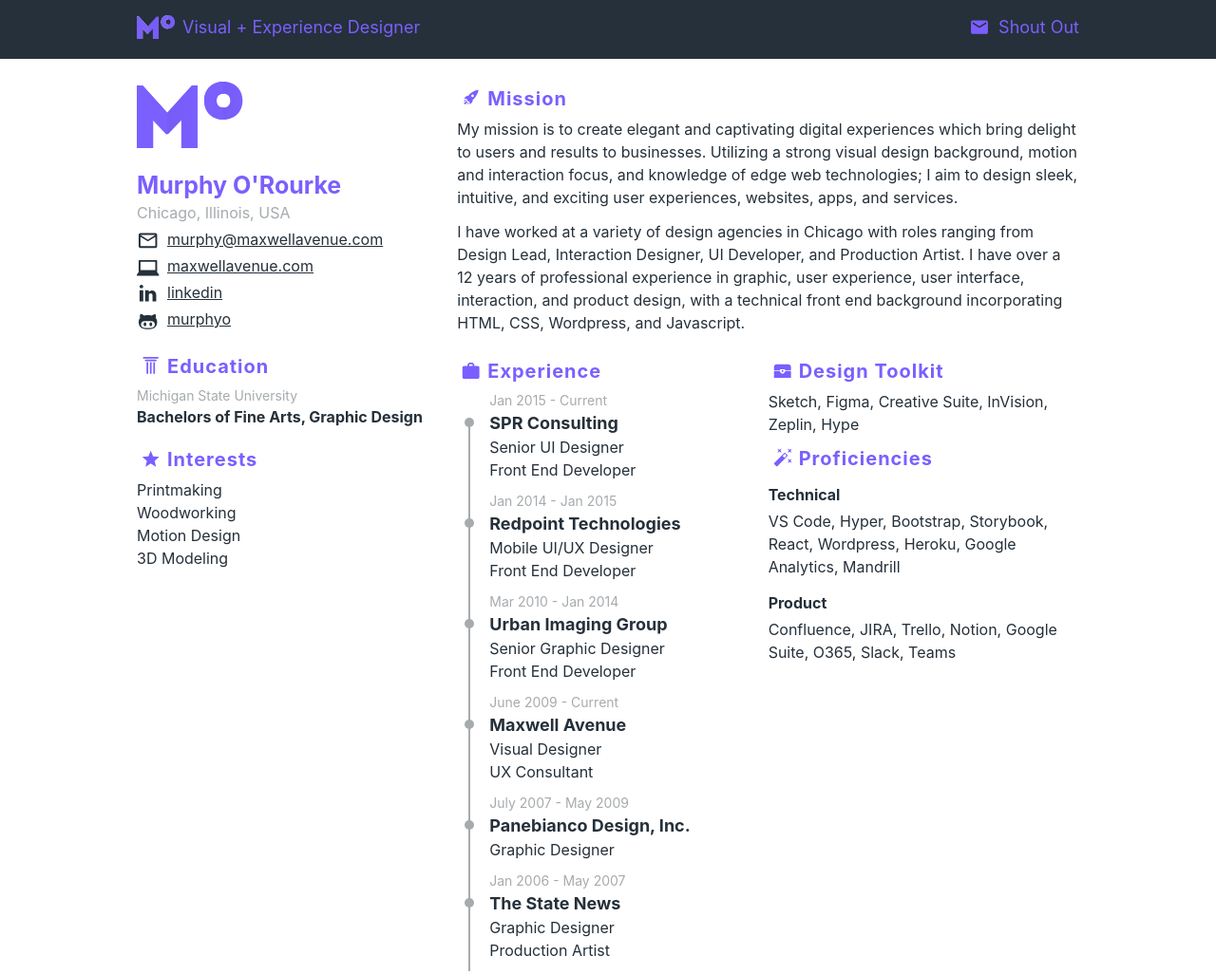
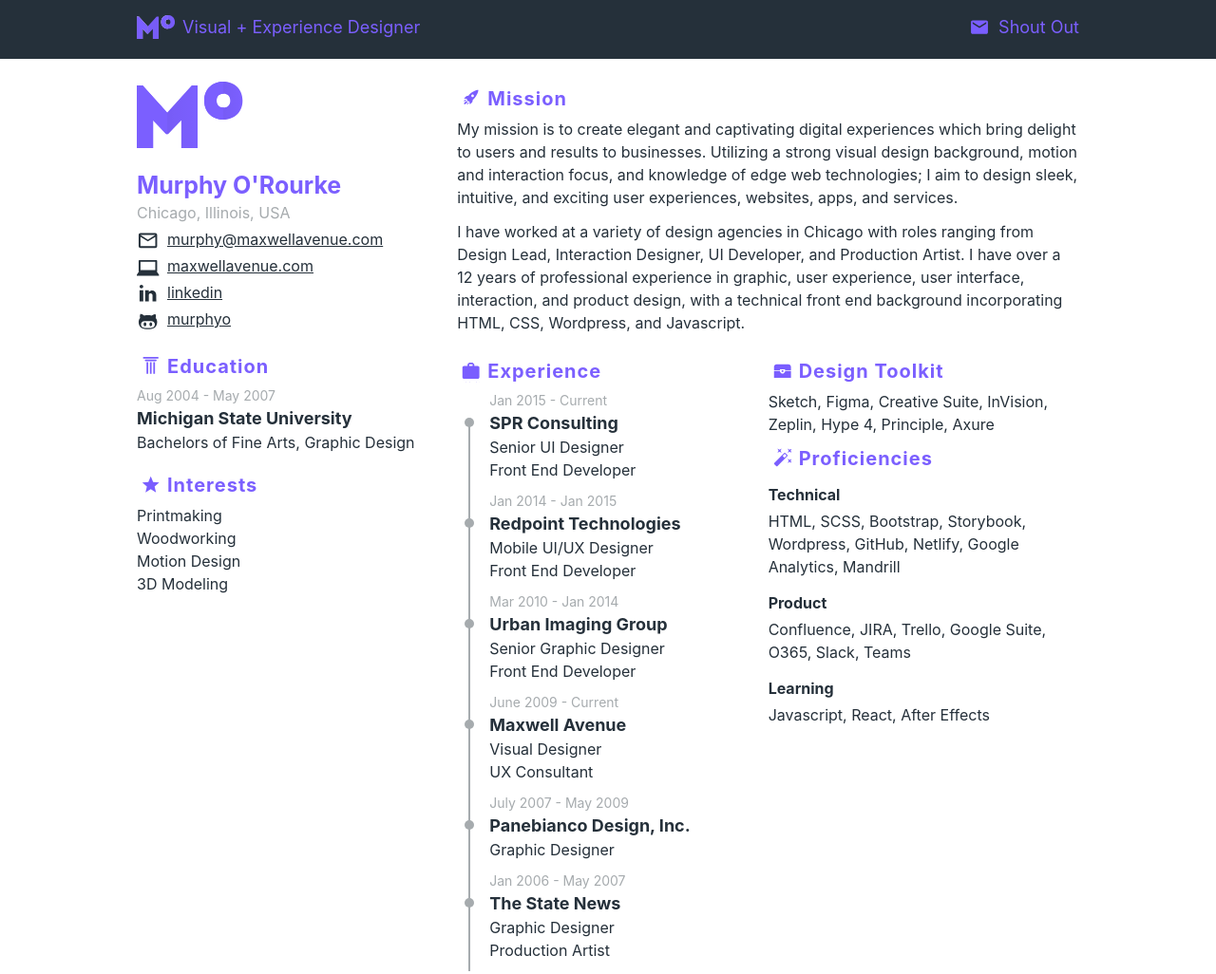
Before and after one commit to murphyo/murphyo.github.io, a website: page index.html in a window 1280 px wide. Shown: the whole page at 95% size. Drawn offline with Linux system fonts and the light colour scheme; a script that the page names is missing.

Commit message:
Update resume.

```diff
--- a/index.html
+++ b/index.html
@@ -91,6 +91,7 @@
       <div class="education fadeCtrl">
         <h1>Education</h1>
         <ul>
+          <li>Aug 2004 - May 2007</li>
           <li>Michigan State University</li>
           <li>Bachelors of Fine Arts, Graphic Design</li>
         </ul>
@@ -117,7 +118,7 @@
         <h1>Experience</h1>
         <ul>
           <li>Jan 2015 - Current</li>
-          <li><a href="http://spr.com" target="_blank">SPR Consulting</a></li>
+          <li><a href="https://spr.com" target="_blank">SPR Consulting</a></li>
           <li>Senior UI Designer<br>
             Front End Developer</li>
         </ul>
@@ -135,7 +136,7 @@
         </ul>
         <ul>
           <li>June 2009 - Current</li>
-          <li><a href="http://maxwellavenue.com" target="_blank">Maxwell Avenue</a></li>
+          <li><a href="https://maxwellavenue.com" target="_blank">Maxwell Avenue</a></li>
           <li>Visual Designer<br>
               UX Consultant</li>
         </ul>
@@ -146,19 +147,21 @@
         </ul>
         <ul>
           <li>Jan 2006 - May 2007</li>
-          <li><a href="http://statenews.com/" target="_blank">The State News</a></li>
+          <li><a href="https://statenews.com/" target="_blank">The State News</a></li>
           <li>Graphic Designer</br>
               Production Artist</li>
         </ul>
       </div>
       <div class="skills fadeCtrl">
         <h1>Design Toolkit</h1>
-        <p>Sketch, Figma, Creative Suite, InVision, Zeplin, Hype</p>
+        <p>Sketch, Figma, Creative Suite, InVision, Zeplin, Hype 4, Principle, Axure</p>
         <h1>Proficiencies</h1>
         <h2>Technical</h2>
-        <p>VS Code, Hyper, Bootstrap, Storybook, React, Wordpress, Heroku, Google Analytics, Mandrill</p>
+        <p>HTML, SCSS, Bootstrap, Storybook, Wordpress, GitHub, Netlify, Google Analytics, Mandrill</p>
         <h2>Product</h2>
-        <p>Confluence, JIRA, Trello, Notion, Google Suite, O365, Slack, Teams</p>
+        <p>Confluence, JIRA, Trello, Google Suite, O365, Slack, Teams</p>
+        <h2>Learning</h2>
+        <p>Javascript, React, After Effects</p>
         <!-- <h3><a href="">Skills Breakdown</a></h3> -->
       </div>
     </div>
```
